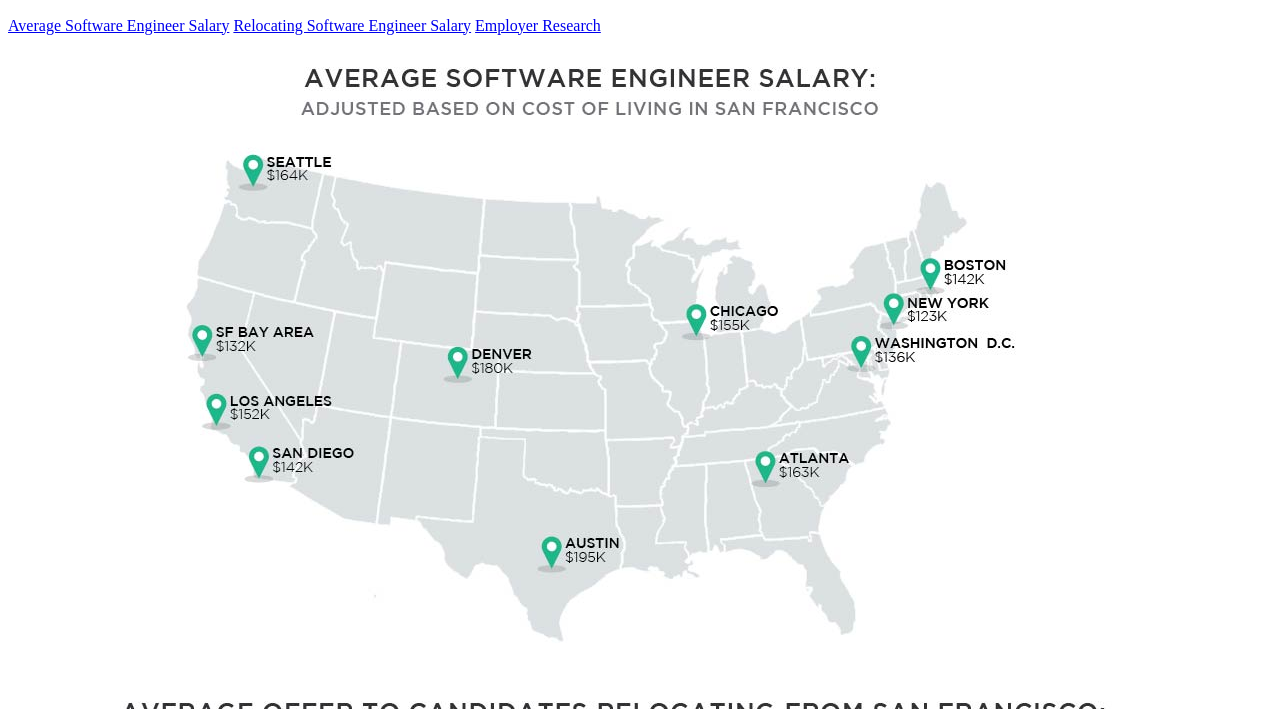
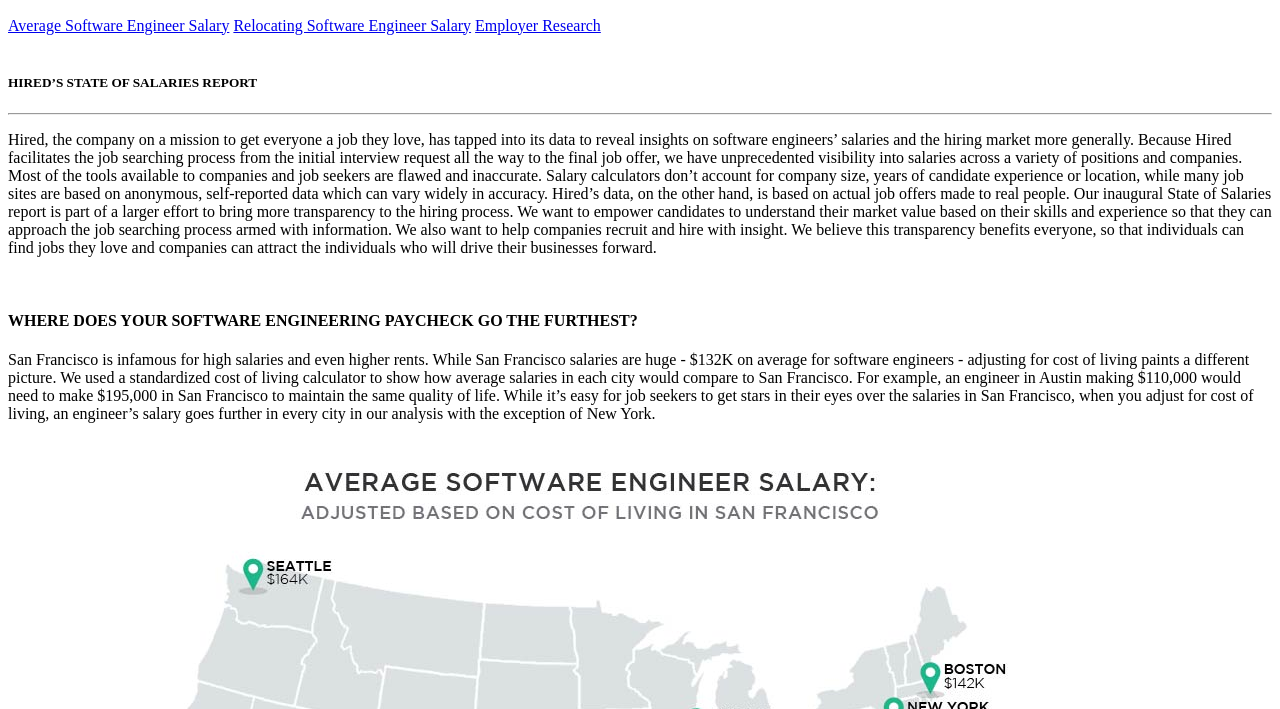
Before and after one commit to relative-rene/hiredPDF, a website: page index.html in a window 1280 px wide. Shown: the part 91-800 px from the top of the page. Drawn offline with nearby package versions, Linux system fonts and the light colour scheme.

Commit message:
[chore]adds bottom and top content]

```diff
--- a/index.html
+++ b/index.html
@@ -17,7 +17,45 @@
       <a href="#average-relo" class="btn">Relocating Software Engineer Salary</a>
       <a href="#people-chart" class="btn">Employer Research</a>
     </section>
-
+    <br>
+    <h5> HIRED’S STATE OF SALARIES REPORT</h5>
+    <hr>
+    <p>Hired, the company on a mission to get everyone a job they love, has tapped into its
+data to reveal insights on software engineers’ salaries and the hiring market more
+generally. Because Hired facilitates the job searching process from the initial interview
+request all the way to the final job offer, we have unprecedented visibility into salaries
+across a variety of positions and companies. Most of the tools available to companies
+and job seekers are flawed and inaccurate. Salary calculators don’t account for
+company size, years of candidate experience or location, while many job sites are
+based on anonymous, self-reported data which can vary widely in accuracy. Hired’s
+data, on the other hand, is based on actual job offers made to real people.
+Our inaugural State of Salaries report is part of a larger effort to bring more
+transparency to the hiring process. We want to empower candidates to understand
+their market value based on their skills and experience so that they can approach the
+job searching process armed with information. We also want to help companies
+recruit and hire with insight. We believe this transparency benefits everyone, so that
+individuals can find jobs they love and companies can attract the individuals who will
+drive their businesses forward.</p>
+<br>
+<h4>WHERE DOES YOUR SOFTWARE
+ENGINEERING PAYCHECK GO THE
+FURTHEST?
+</h4>
+<p>San Francisco is infamous for high salaries and
+even higher rents. While San Francisco salaries
+are huge - $132K on average for software
+engineers - adjusting for cost of living paints a
+different picture. We used a standardized cost of
+living calculator to show how average salaries in
+each city would compare to San Francisco.
+For example, an engineer in Austin making
+$110,000 would need to make $195,000 in San
+Francisco to maintain the same quality of life.
+While it’s easy for job seekers to get stars in their
+eyes over the salaries in San Francisco, when you
+adjust for cost of living, an engineer’s salary goes
+further in every city in our analysis with the
+exception of New York.
     <div id="average-eng"><img src="styles/images/average-eng.jpg">
     </div>
 
@@ -28,7 +66,28 @@
 
     <div id="people-chart"><img src="styles/images/people-chart.jpg">
     </div>
+<h4>METHODOLOGY</h4>
+<p>This report is based on proprietary information gathered and analyzed by Hired’s
+product data science team. For the purpose of this report, we focused on software
+engineers in 11 cities. The salaries included reflect more than 80,000 interview
+requests and job offers from the past year facilitated through our marketplace of
+more than 3,000 participating companies and 10,000 job seekers.
+</p>
 
+<h4>ABOUT HIRED</h4>
+<p>Hired is on a mission to get everyone a job they love. Starting with in-demand tech
+and sales roles, we’ve built a marketplace that brings together highly qualified
+individuals with the companies who want to hire them. Users on the Hired platform
+receive objective guidance throughout the interview process from a dedicated Talent
+Advocate, as well as the ability to compare new opportunities side by side so they
+can make their next career move with confidence. Employers get access to a
+hand-picked pool of candidates who are interested in new roles, as well as unmatched
+transparency into competing offers so they can recruit and hire with insight. The end
+result is an efficient, effective and enjoyable experience that’s far faster than
+traditional methods. Hired is headquartered in San Francisco, with offices in nearly a
+dozen cities in North America and Europe and plans to expand to a variety of
+industries and job categories.
+<p>
     <script src="https://ajax.googleapis.com/ajax/libs/jquery/1.12.0/jquery.min.js"></script>
     <script src="scripts/app.js"></script>
   </body>
```
